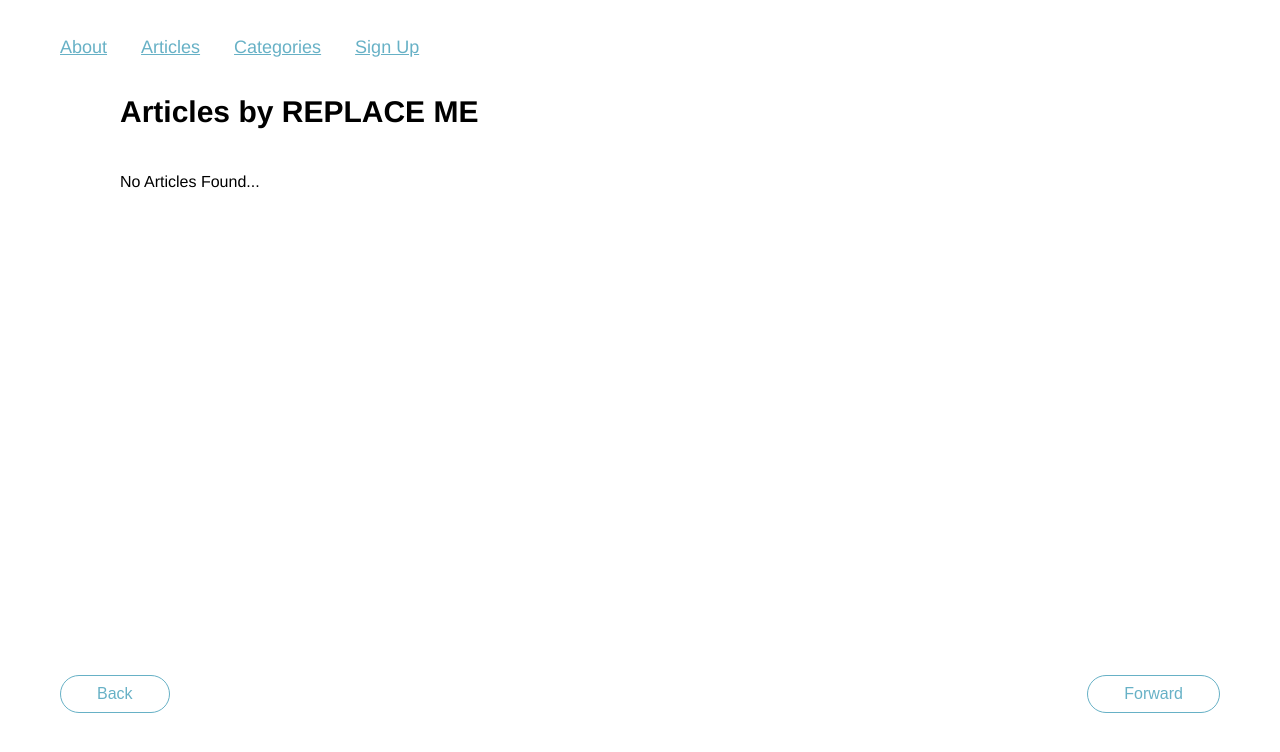
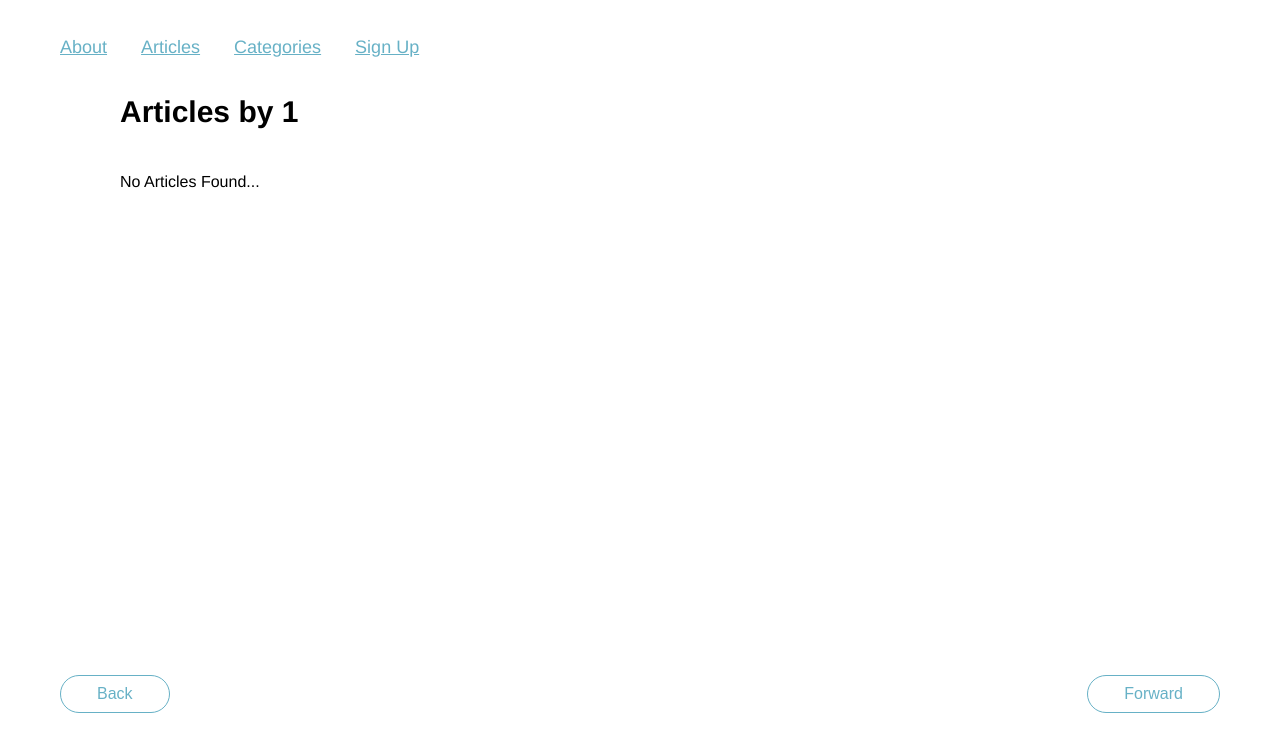
Before and after one commit to DanielDeanGithub/react-router-v6-lesson, a React (Create React App) app: page /authors/1 in a window 1280 px wide. Shown: the top 752 px of the page. Built offline with nearby package versions, Linux system fonts and the light colour scheme.

Commit message:
Display value of name

```diff
--- a/src/components/Author.js
+++ b/src/components/Author.js
@@ -8,11 +8,11 @@ export default function Author () {
   const { name } = useParams();
 
   const authors = useSelector(selectAuthors)
-  const author = authors["replace me"]
+  const author = authors[name]
 
   return (
     <main>
-      <h1>Articles by REPLACE ME</h1>
+      <h1>Articles by {name}</h1>
       <ul>
         {author && author.articles ? author.articles.map(slug => (
           <li key={slug}>
```
